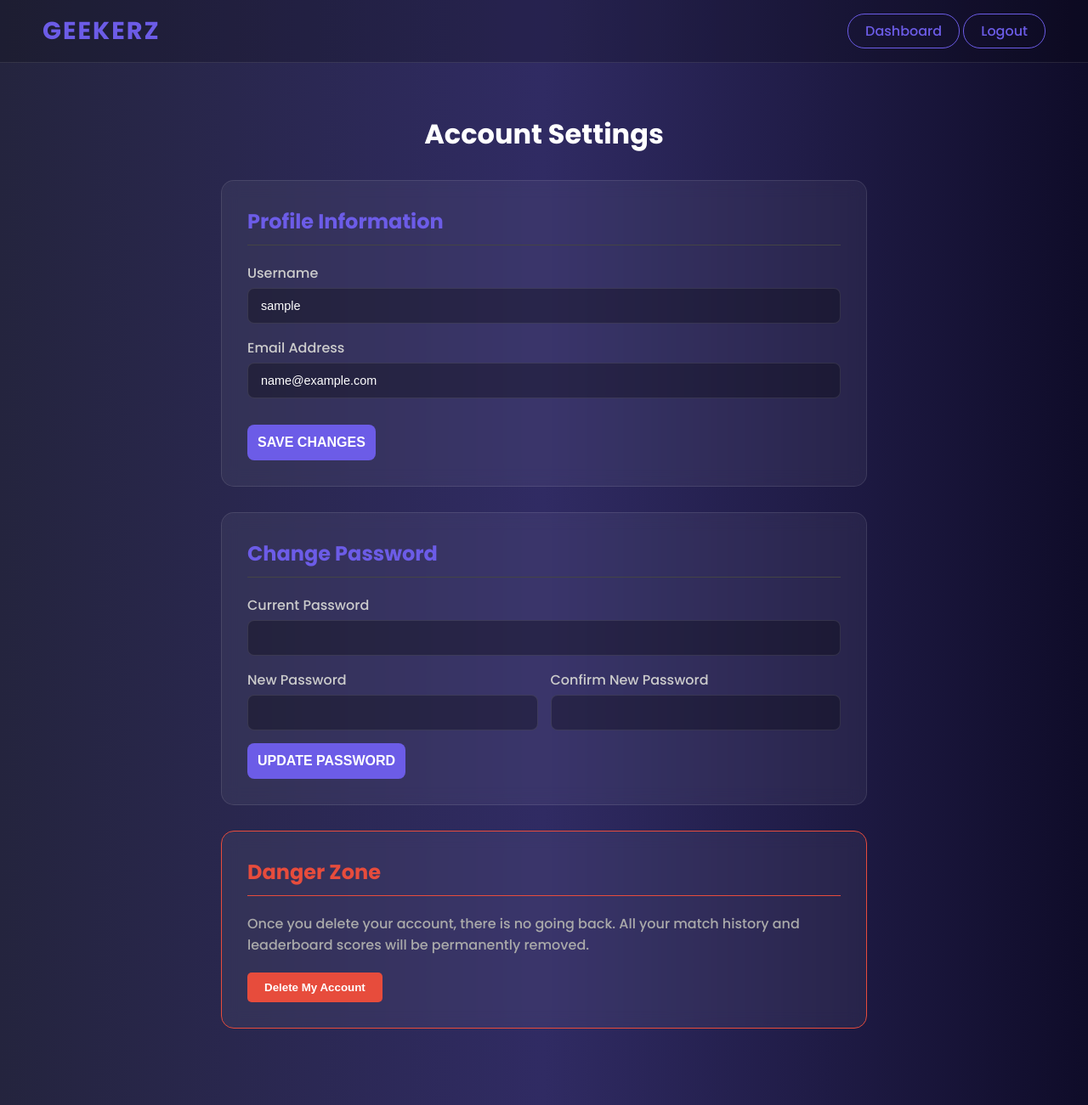
After one commit to papattrams-web/PersonalProject, a PHP site: page /settings.php in a window 1280 px wide. The commit adds this page. Shown: the whole page at 85% size. Run offline with PHP 8.4, Linux system fonts and the light colour scheme; the visitor is signed in with stand-in values (Sample User, id 1).

Commit message:
Created a user profile page sothey can change their details

```diff
--- a/homepage.php
+++ b/homepage.php
@@ -48,6 +48,7 @@ $turnResult = $conn->query($turnSql);
             <a href="lobby.php" style="color:red; margin-right: 20px; text-decoration: none; font-weight:bold;">Challenge Players</a>
             <a href="history_page.php" style="color:yellow; margin-right: 20px; text-decoration: none; font-weight:bold;">Matches</a>
             <a href="leaderboard.php" style="color:green; margin-right: 20px; text-decoration: none; font-weight:bold;">Leaderboard</a>
+            <a href="settings.php" style="color:white; margin-right: 20px; text-decoration: none; font-weight:bold;">Profile</a>
             <span style="margin-right: 15px; font-weight: 500;">Welcome, <?php echo htmlspecialchars($_SESSION['username']); ?></span>
 
             <a href="logout.php"><button class="btn-logout">Logout</button></a>
--- /dev/null
+++ b/settings.php
@@ -0,0 +1,127 @@
+<?php
+session_start();
+include 'includes/db_connection.php';
+
+if (!isset($_SESSION['user_id'])) {
+    header("Location: Login/login.php");
+    exit();
+}
+
+$user_id = $_SESSION['user_id'];
+$msg = isset($_GET['msg']) ? $_GET['msg'] : '';
+$err = isset($_GET['err']) ? $_GET['err'] : '';
+
+// Fetch current user data
+$sql = "SELECT username, email FROM users WHERE id = '$user_id'";
+$result = $conn->query($sql);
+$user = $result->fetch_assoc();
+?>
+
+<!DOCTYPE html>
+<html lang="en">
+<head>
+    <meta charset="UTF-8">
+    <title>Geekerz - Settings</title>
+    <link rel="stylesheet" href="style.css">
+    <style>
+        .settings-container {
+            max-width: 800px;
+            margin: 40px auto;
+            padding: 20px;
+        }
+        .section-card {
+            background: rgba(255, 255, 255, 0.05);
+            backdrop-filter: blur(10px);
+            padding: 30px;
+            border-radius: 15px;
+            border: 1px solid rgba(255, 255, 255, 0.1);
+            margin-bottom: 30px;
+        }
+        h2 { color: var(--accent-color); margin-bottom: 20px; border-bottom: 1px solid #444; padding-bottom: 10px; }
+        .alert { padding: 10px; border-radius: 5px; margin-bottom: 15px; font-weight: bold; }
+        .success { background: rgba(46, 204, 113, 0.2); color: #2ecc71; border: 1px solid #2ecc71; }
+        .error { background: rgba(231, 76, 60, 0.2); color: #e74c3c; border: 1px solid #e74c3c; }
+        .btn-danger { background: #e74c3c; color: white; border:none; padding:10px 20px; border-radius:5px; cursor:pointer; font-weight:bold; }
+        .btn-danger:hover { background: #c0392b; }
+        label { display: block; margin-bottom: 5px; color: #ccc; }
+    </style>
+</head>
+<body>
+
+    <nav class="navbar">
+        <div class="nav-brand">
+            <span class="logo-text">GEEKERZ</span>
+        </div>
+        <div class="user-menu">
+            <a href="homepage.php" class="btn-logout" style="text-decoration:none;">Dashboard</a>
+            <a href="logout.php" class="btn-logout" style="text-decoration:none;">Logout</a>
+        </div>
+    </nav>
+
+    <div class="settings-container">
+        <h1 style="text-align:center; margin-bottom:30px;">Account Settings</h1>
+
+        <?php if($msg): ?>
+            <div class="alert success"><?php echo htmlspecialchars($msg); ?></div>
+        <?php endif; ?>
+        <?php if($err): ?>
+            <div class="alert error"><?php echo htmlspecialchars($err); ?></div>
+        <?php endif; ?>
+
+        <div class="section-card">
+            <h2>Profile Information</h2>
+            <form action="includes/update_profile.php" method="POST">
+                <input type="hidden" name="action" value="update_info">
+
+                <div class="form-group">
+                    <label>Username</label>
+                    <input type="text" name="username" value="<?php echo htmlspecialchars($user['username']); ?>" required>
+                </div>
+
+                <div class="form-group">
+                    <label>Email Address</label>
+                    <input type="email" name="email" value="<?php echo htmlspecialchars($user['email']); ?>" required>
+                </div>
+
+                <button type="submit" class="btn-primary" style="width:auto;">Save Changes</button>
+            </form>
+        </div>
+
+        <div class="section-card">
+            <h2>Change Password</h2>
+            <form action="includes/update_profile.php" method="POST">
+                <input type="hidden" name="action" value="change_password">
+
+                <div class="form-group">
+                    <label>Current Password</label>
+                    <input type="password" name="current_password" required>
+                </div>
+
+                <div class="form-row">
+                    <div class="form-group">
+                        <label>New Password</label>
+                        <input type="password" name="new_password" required>
+                    </div>
+                    <div class="form-group">
+                        <label>Confirm New Password</label>
+                        <input type="password" name="confirm_password" required>
+                    </div>
+                </div>
+
+                <button type="submit" class="btn-primary" style="width:auto;">Update Password</button>
+            </form>
+        </div>
+
+        <div class="section-card" style="border-color: #e74c3c;">
+            <h2 style="color: #e74c3c; border-color: #e74c3c;">Danger Zone</h2>
+            <p style="color: #aaa; margin-bottom: 20px;">Once you delete your account, there is no going back. All your match history and leaderboard scores will be permanently removed.</p>
+
+            <form action="includes/update_profile.php" method="POST" onsubmit="return confirm('Are you strictly sure? This cannot be undone.');">
+                <input type="hidden" name="action" value="delete_account">
+                <button type="submit" class="btn-danger">Delete My Account</button>
+            </form>
+        </div>
+    </div>
+
+</body>
+</html>
```
Also changed, not shown: includes/update_profile.php (added, +82 -0 lines).
